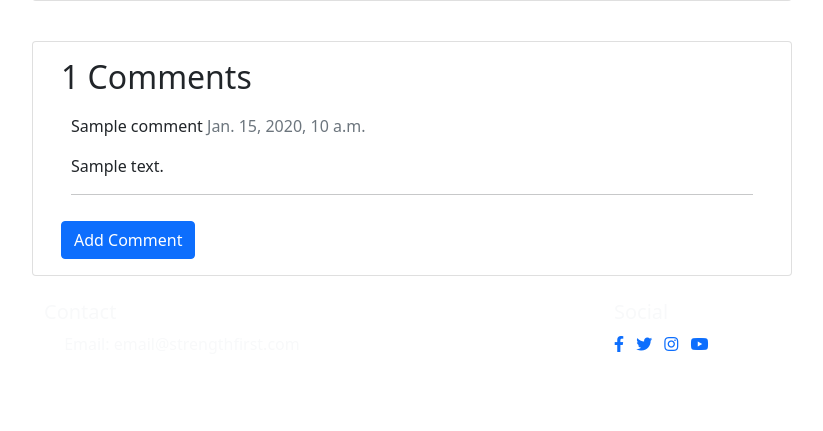
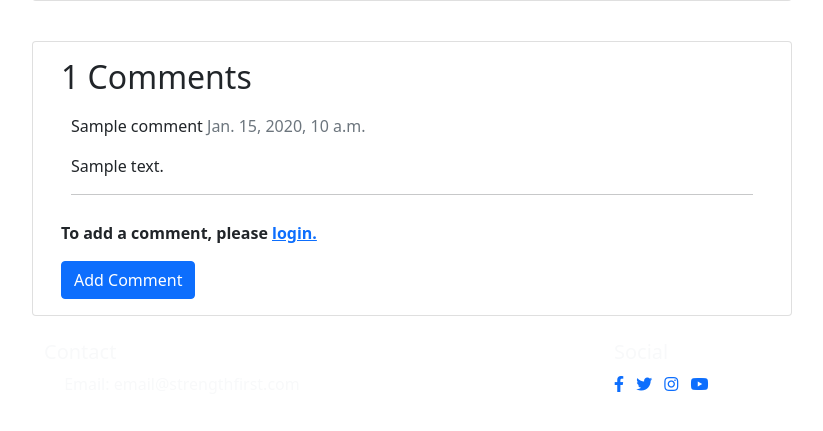
Before and after one commit to GBell94/strength-first, a Django app: page /post/1 in a window 1280 px wide. Shown: the part 303-734 px from the top of the page, without its empty margins (38-861 px from the left). Run offline with Django 3.2, Linux system fonts and the light colour scheme; a user stored in the database is signed in; tables that the repository leaves empty hold one stand-in row (values such as "Sample post"); some libraries are stand-ins or nearby versions.

Commit message:
Restrict commenting to validated users

```diff
--- a/templates/post_detail.html
+++ b/templates/post_detail.html
@@ -37,7 +37,10 @@
           <hr>
         </div>
         {% endfor %}
+        <strong><p> To add a comment, please <a href="{% url 'login' %}">login.</a></p></strong>
+        {% if user.is_authenticated %}
         <a href="{% url 'add-comment' post.pk %}" class="btn btn-primary">Add Comment</a>
+        {% endif %}
       </div>
     </div>
   </div>
```
